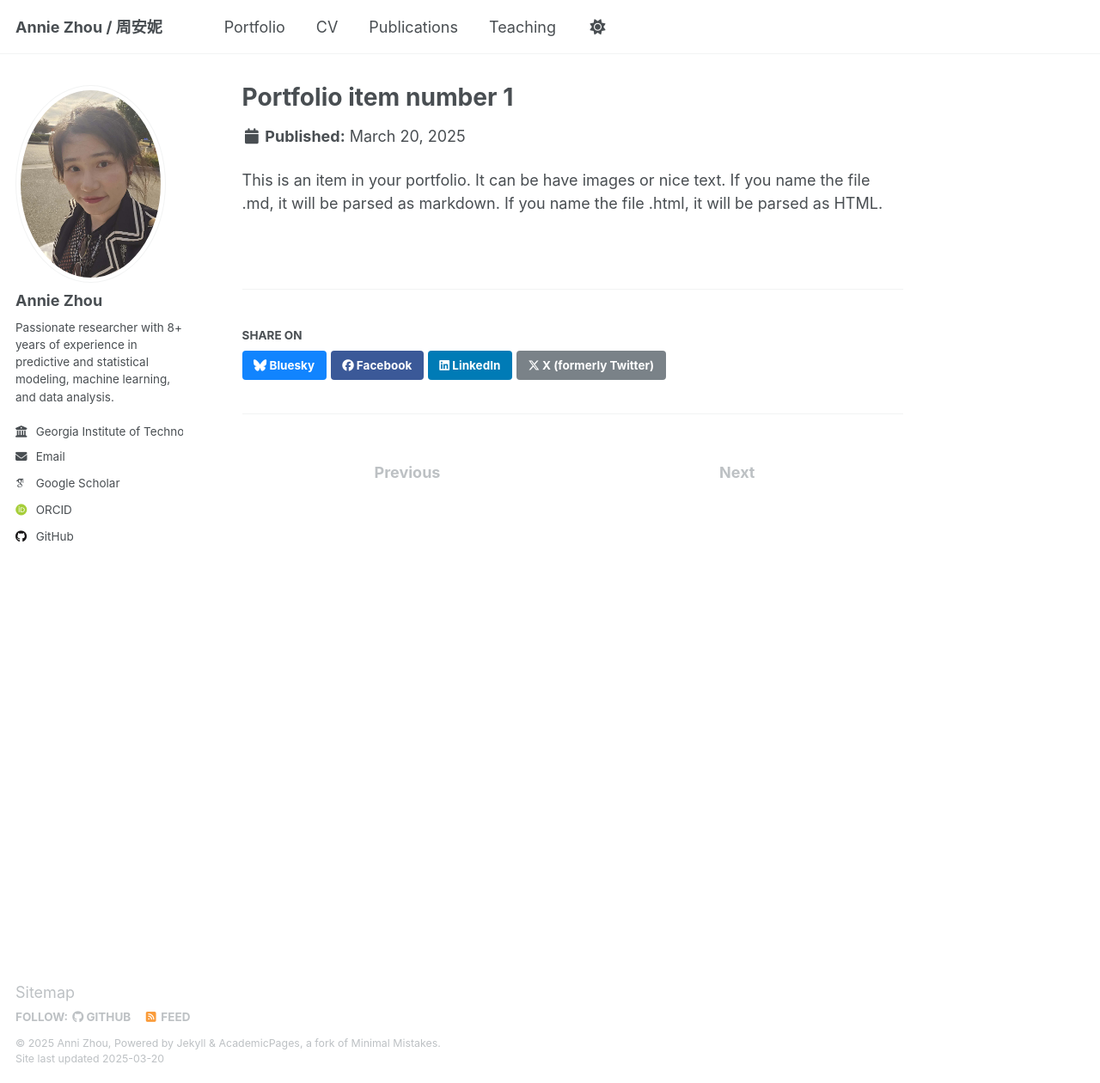
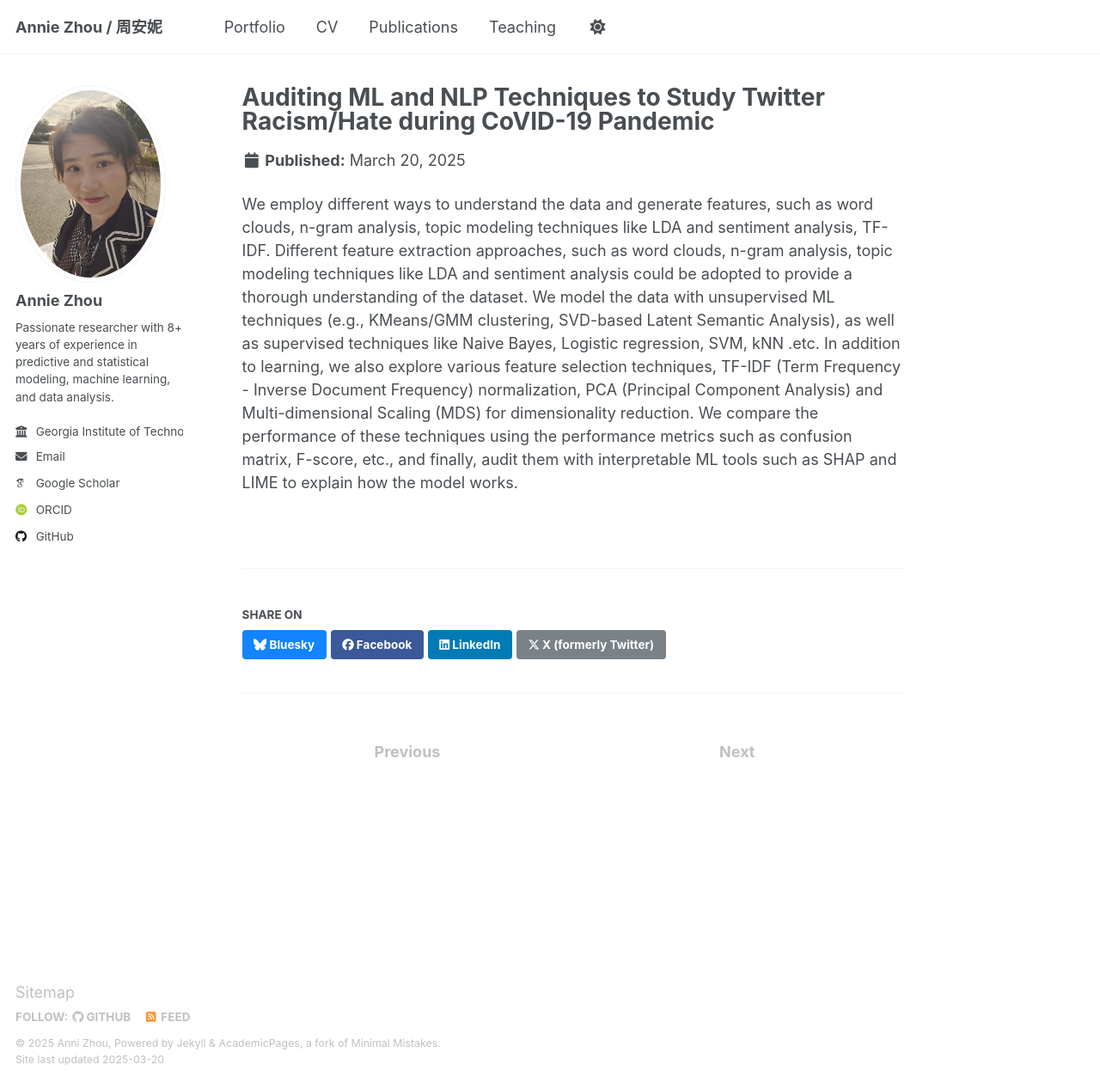
Before and after one commit to Annie983284450-1/Annie983284450-1.github.io, a Jekyll site: the page built from _portfolio/portfolio-1.md, in a window 1280 px wide and 1260 px high. Shown: the whole window at 86% size. Built offline with Jekyll 4.4.1, drawn with Linux system fonts in a browser that asks for light colours; some web fonts are replaced.

Commit message:
update portfolio

```diff
--- a/_portfolio/portfolio-1.md
+++ b/_portfolio/portfolio-1.md
@@ -1,7 +1,7 @@
 ---
-title: "Portfolio item number 1"
-excerpt: "Short description of portfolio item number 1<br/><img src='/images/500x300.png'>"
+title: "Auditing ML and NLP Techniques to Study Twitter Racism/Hate during CoVID-19 Pandemic"
+excerpt: "A deep learning model which distinguishes between Hostililty against East Asia, Criticism of East Asia, Discussion of East Asian prejudice and Neutral content.<br/><img src='/images/nlpcovid.png'>"
 collection: portfolio
 ---
 
-This is an item in your portfolio. It can be have images or nice text. If you name the file .md, it will be parsed as markdown. If you name the file .html, it will be parsed as HTML.
+We employ different ways to understand the data and generate features, such as word clouds, n-gram analysis, topic modeling techniques like LDA and sentiment analysis, TF-IDF. Different feature extraction approaches, such as word clouds, n-gram analysis, topic modeling techniques like LDA and sentiment analysis could be adopted to provide a thorough understanding of the dataset. We model the data with unsupervised ML techniques (e.g., KMeans/GMM clustering, SVD-based Latent Semantic Analysis), as well as supervised techniques like Naive Bayes, Logistic regression, SVM, kNN .etc. In addition to learning, we also explore various feature selection techniques, TF-IDF (Term Frequency - Inverse Document Frequency) normalization, PCA (Principal Component Analysis) and Multi-dimensional Scaling (MDS) for dimensionality reduction. We compare the performance of these techniques using the performance metrics such as confusion matrix, F-score, etc., and finally, audit them with interpretable ML tools such as SHAP and LIME to explain how the model works.
```
Also changed, not shown: images/nlpcovid.png (added).
